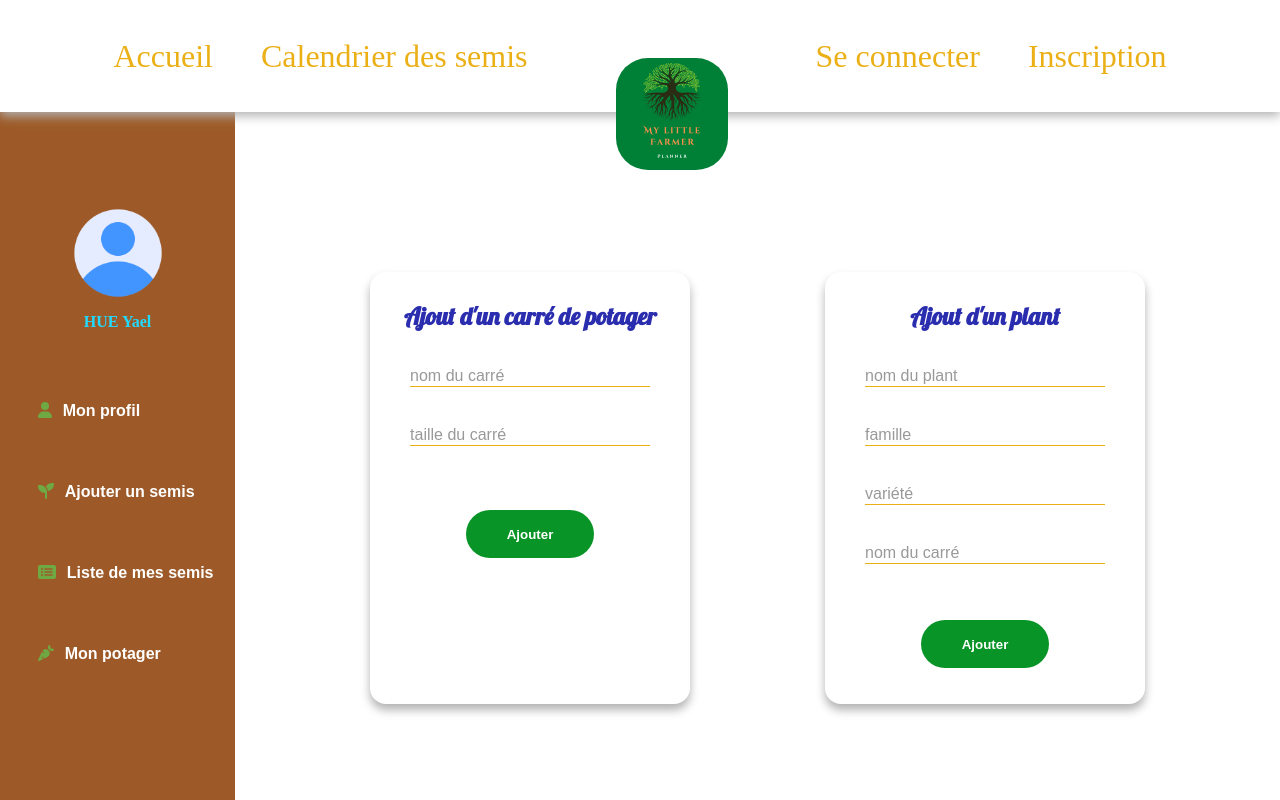
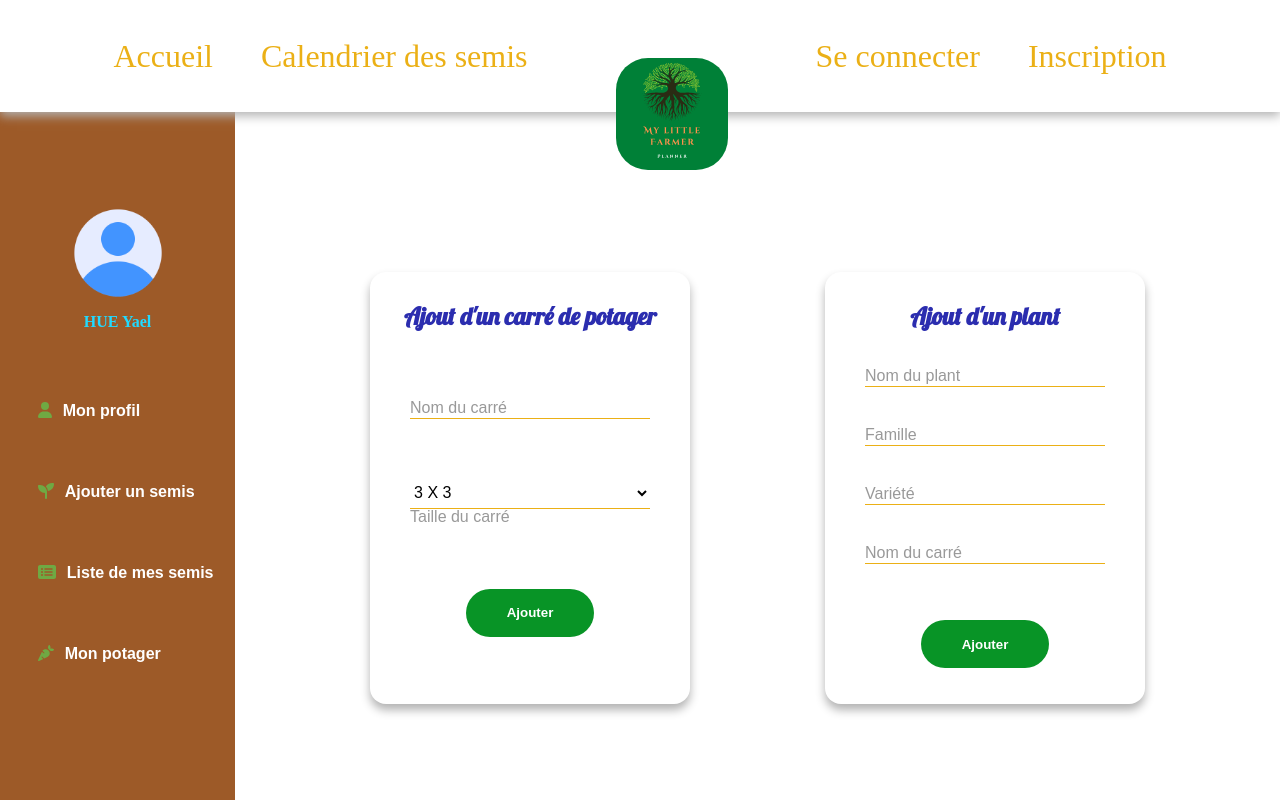
Before and after one commit to yaelxy05/my-little-garden-front, a React (Create React App) app: page /espace-utilisateur/mon-potager in a window 1280 px wide. Shown: the top 800 px of the page. Built offline with nearby package versions, Linux system fonts and the light colour scheme; no server answers; a web font is replaced by a local one.

Commit message:
add request api for add potager square in bdd

```diff
--- a/src/Pages/App/App.js
+++ b/src/Pages/App/App.js
@@ -1,5 +1,5 @@
 import { Route, Routes } from "react-router-dom";
-import React, { useState, useContext, useEffect } from "react";
+import React, { useContext, useEffect } from "react";
 
 // Import package
 import axios from "axios";
@@ -17,7 +17,6 @@ import Profil from "../SpaceUser/Profil";
 import ListSemis from "../SpaceUser/ListSemis";
 import AddSemis from "../SpaceUser/AddSemis";
 import MyGarden from "../SpaceUser/MyGarden";
-import ProtectedRoute from "../../Utils/ProtectedRoute";
 import Page404 from "../404";
 // Import Context
 import { IsConnectedContext, TokenContext } from "../../Utils/Context";
@@ -27,9 +26,9 @@ function App() {
   const { setIsConnected } = useContext(IsConnectedContext);
   const {  setToken } = useContext(TokenContext);
 
+  /*
   axios.interceptors.response.use(
     function (response) {
-      console.log(response);
       return response;
     },
     function (error) {
@@ -47,13 +46,14 @@ function App() {
     }
   );
 
-  const refreshLogin = () => {
-    if (window.localStorage.getItem("token") !== null) {
-      setToken(window.localStorage.getItem("token"));
-      setIsConnected(true);
-    }
-  };
+  */
   useEffect(() => {
+    const refreshLogin = () => {
+      if (window.localStorage.getItem("token") !== null) {
+        setToken(window.localStorage.getItem("token"));
+        setIsConnected(true);
+      }
+    };
     refreshLogin();
   }, []);
 
--- a/src/Pages/Connexion/index.js
+++ b/src/Pages/Connexion/index.js
@@ -37,7 +37,6 @@ function Connexion() {
         localStorage.setItem("token", response.data.token);
 
         setIsConnected(true);
-        console.log(response.data.token);
       })
       .catch((error) => {
         console.log(error);
@@ -45,14 +44,15 @@ function Connexion() {
       });
   };
 
-  const refreshLogin = () => {
-    if (window.localStorage.getItem("token") !== null) {
-      setToken(window.localStorage.getItem("token"));
-      setIsConnected(true);
-    }
 
-  };
   useEffect(() => {
+    const refreshLogin = () => {
+      if (window.localStorage.getItem("token") !== null) {
+        setToken(window.localStorage.getItem("token"));
+        setIsConnected(true);
+      }
+
+    };
     refreshLogin();
   }, [isConnected]);
 
--- a/src/Pages/SpaceUser/MyGarden/PotagerForm/index.js
+++ b/src/Pages/SpaceUser/MyGarden/PotagerForm/index.js
@@ -3,22 +3,55 @@ import React, { useState } from "react";
 import InputField from "../../../../Components/InputMyGarden";
 // import SCSS
 import "./potagerForm.scss";
+// Import package
+import axios from "axios";
 
 function PotagerForm() {
   // Initial state
   const [formData, setFormData] = useState({
     name: "",
-    size: 0,
+    size: 33,
   });
+  console.log(formData.size);
+  console.log(formData.name);
+
+  const token = localStorage.getItem("token");
+  const API_URLS = process.env.REACT_APP_API_URL;
+
+  const handleSubmit = (evt) => {
+    evt.preventDefault();
+
+    setFormData(formData);
+
+    axios
+      .post(`${API_URLS}/potager/create`, {
+        name: formData.name,
+        size: formData.size,
+      },
+      {
+        headers: {
+          Authorization: "Bearer " + token,
+          Accept: "application/json, text/plain, */*",
+          "Content-Type": "application/json",
+        },
+      }
+    )
+      .then((response) => {
+        console.log(response);
+      })
+      .catch((error) => {
+        console.log(error);
+      });
+  };
   return (
     <div className="potager_form">
       <div className="potager_addCarre">
-        <form>
+        <form onSubmit={handleSubmit}>
           <h1>Ajout d'un carré de potager</h1>
           <InputField
             name="name"
             placeholder=" "
-            label="nom du carré"
+            label="Nom du carré"
             classname="addCarre_input"
             value={formData.name}
             type="text"
@@ -26,17 +59,24 @@ function PotagerForm() {
               setFormData({ ...formData, name: e.target.value })
             }
           />
-          <InputField
-            name="size"
-            placeholder=" "
-            label="taille du carré"
-            classname="addCarre_input"
-            value={formData.name}
-            type="select"
-            manageChange={(e) =>
-              setFormData({ ...formData, name: e.target.value })
-            }
-          />
+          <div className={"input_box"}>
+            <select
+              value={formData.size}
+              name="size"
+              onChange={(e) =>
+                setFormData({ ...formData, size: e.target.value })
+              }
+              className="addCarre_input"
+              placeholder=" "
+              type="select"
+            >
+              <option type="number" value={33}>3 X 3</option>
+              <option type="number" value={24}>2 X 4</option>
+              <option type="number" value={25}>2 X 5</option>
+              <option type="number" value={35}>3 X 5</option>
+            </select>
+            <label>Taille du carré</label>
+          </div>
           <div className="addCarre_box">
             <button className="addCarre_button">Ajouter</button>
           </div>
@@ -48,40 +88,28 @@ function PotagerForm() {
           <InputField
             name="name"
             placeholder=" "
-            label="nom du plant"
+            label="Nom du plant"
             classname="addPlant_input"
-            value={formData.name}
             type="text"
-            manageChange={(e) =>
-              setFormData({ ...formData, name: e.target.value })
-            }
           />
           <InputField
             name="family"
             placeholder=" "
-            label="famille"
+            label="Famille"
             classname="addPlant_input"
-            value={formData.family}
             type="text"
-            manageChange={(e) =>
-              setFormData({ ...formData, family: e.target.value })
-            }
           />
           <InputField
             name="variete"
             placeholder=" "
-            label="variété"
+            label="Variété"
             classname="addPlant_input"
-            value={formData.variete}
             type="text"
-            manageChange={(e) =>
-              setFormData({ ...formData, variete: e.target.value })
-            }
-                  />
-                  <InputField
+          />
+          <InputField
             name="potager"
             placeholder=" "
-            label="nom du carré"
+            label="Nom du carré"
             classname="addPlant_input"
             value={formData.potager}
             type="text"
--- a/src/Pages/SpaceUser/MyGarden/PotagerForm/potagerForm.scss
+++ b/src/Pages/SpaceUser/MyGarden/PotagerForm/potagerForm.scss
@@ -26,6 +26,7 @@
       height: 3.5rem;
       text-align: center;
       margin-top: 2rem;
+      margin-bottom: 2rem;
       font-weight: bold;
       font-size: 1.5rem;
       font-family: vars.$fontTitle;
@@ -35,9 +36,31 @@
     .input_box {
       width: 15rem;
       margin: 0 2rem 2rem 2rem;
+
+      select {
+        width: 100%;
+        height: 2rem;
+        margin-top: 1.6rem;
+        border: 0;
+        border-bottom: 1.5px solid vars.$secondaryColor;
+        background-color: transparent;
+        outline: none;
+        cursor: pointer;
+
+        font-size: 1em;
+        &::placeholder {
+          color: transparent;
+        }
+
+        &:focus {
+          width: 100%;
+          transition: 0.4s;
+          border-bottom: 3px solid vars.$color5;
+        }
+      }
+
       input {
         width: 100%;
-
         border: 0;
         border-bottom: 1.5px solid vars.$secondaryColor;
         background-color: transparent;
@@ -57,11 +80,6 @@
         &:not(:placeholder-shown) ~ #labelField-name {
           transform: translateY(-1em) scale(0.8);
         }
-
-        &:focus ~ #labelField-size,
-        &:not(:placeholder-shown) ~ #labelField-size {
-          transform: translateY(-1em) scale(0.8);
-        }
       }
 
       label {
@@ -74,13 +92,13 @@
 
       #labelField-name {
         position: absolute;
-        top: 80px;
+        top: 112px;
         left: 40px;
       }
 
       #labelField-size {
         position: absolute;
-        top: 139px;
+        top: 175px;
         left: 40px;
       }
     }
```
Also changed, not shown: src/Components/InputSelectMyGarden/index.js (added, +34 -0 lines).
